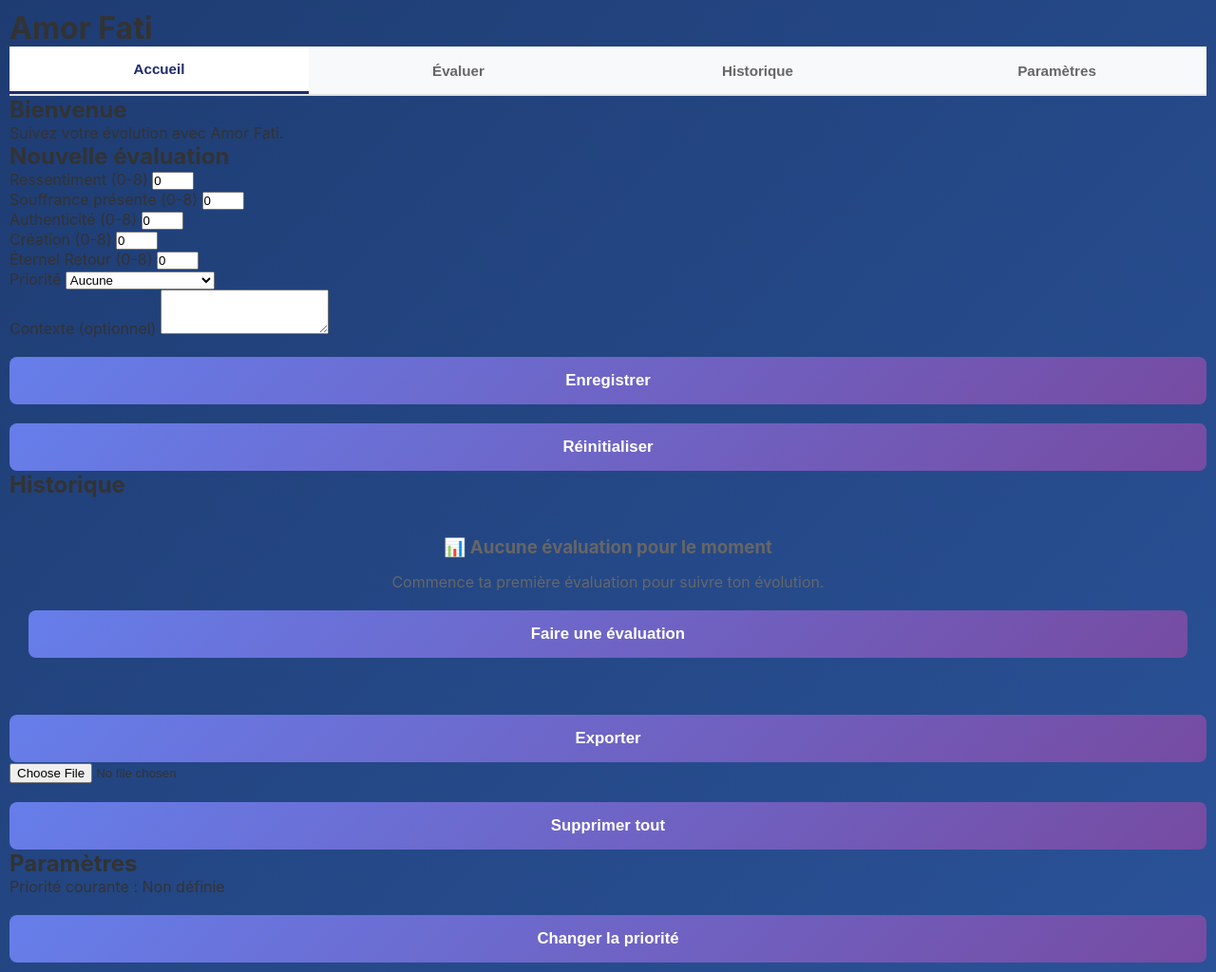
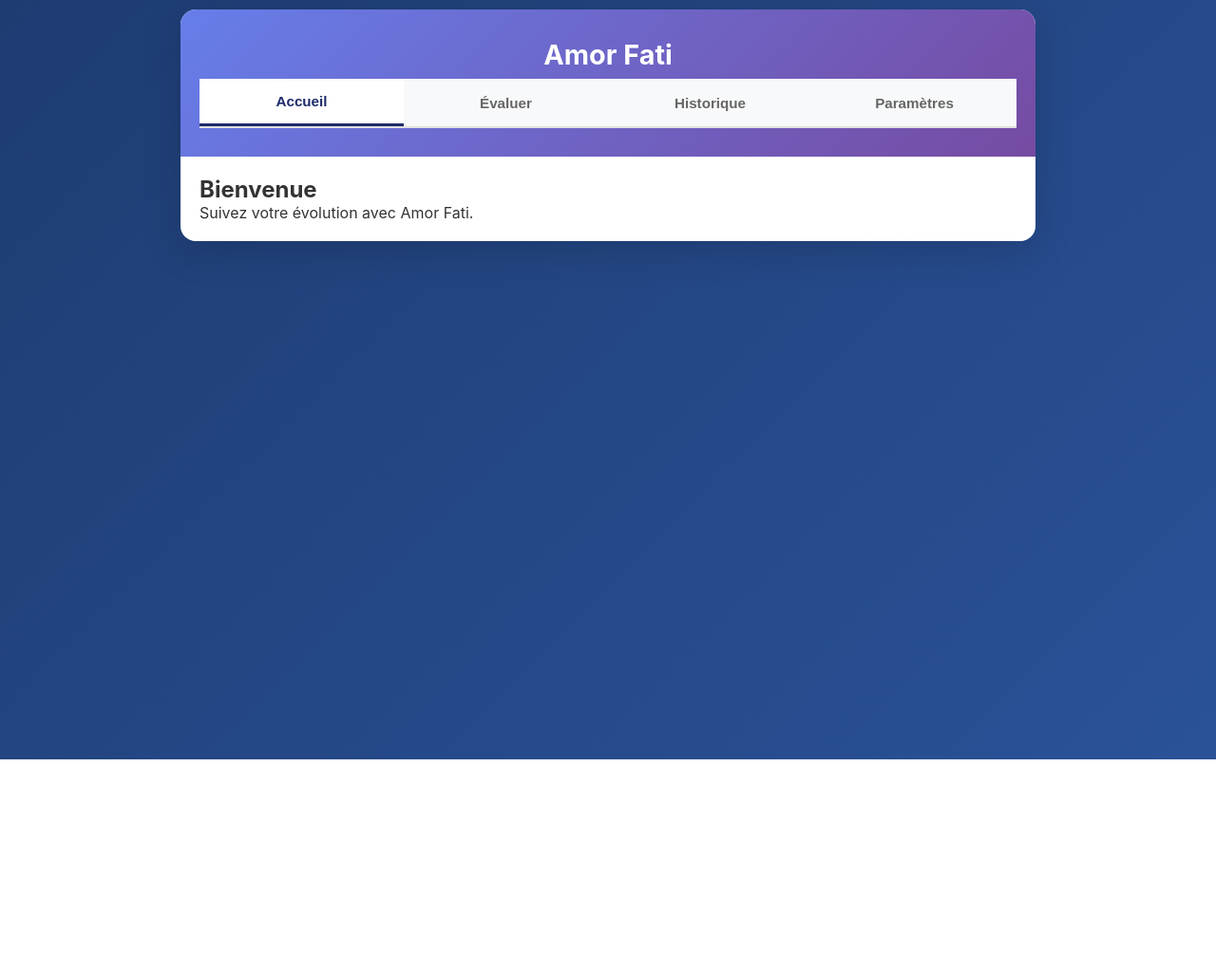
Before and after one commit to mickeymick25/AmorFati, a plain HTML site: page index.html in a window 1280 px wide. Shown: the whole page at 95% size. After the commit the page ends 800 px from the top, so only its background shows below. Drawn offline with Linux system fonts and the light colour scheme.

Commit message:
fix(ui): align HTML classes with styles (header/container, tab-content)

```diff
--- a/index.html
+++ b/index.html
@@ -16,7 +16,8 @@
     <title>Amor Fati Tracker</title>
 </head>
 <body>
-    <header class="app-header">
+    <div class="container">
+    <header class="header">
         <h1>Amor Fati</h1>
         <nav class="nav-tabs">
             <button class="nav-tab active" data-tab="welcome">Accueil</button>
@@ -27,12 +28,12 @@
     </header>
 
     <main>
-        <section id="welcome" class="tab active">
+    <section id="welcome" class="tab-content active">
             <h2>Bienvenue</h2>
             <p>Suivez votre évolution avec Amor Fati.</p>
         </section>
 
-        <section id="assessment" class="tab">
+    <section id="assessment" class="tab-content">
             <h2>Nouvelle évaluation</h2>
             <form id="assessmentForm">
                 <div class="field">
@@ -82,7 +83,7 @@
             <div id="results" class="results"></div>
         </section>
 
-        <section id="history" class="tab">
+    <section id="history" class="tab-content">
             <h2>Historique</h2>
             <div id="historyContent"></div>
             <div class="history-actions">
@@ -92,7 +93,7 @@
             </div>
         </section>
 
-        <section id="settings" class="tab">
+    <section id="settings" class="tab-content">
             <h2>Paramètres</h2>
             <div>Priorité courante : <span id="currentPriority">Non définie</span></div>
             <div style="margin-top:10px">
@@ -100,6 +101,7 @@
             </div>
         </section>
     </main>
+    </div>
 
     <!-- Update banner shown when service worker update available -->
     <div id="updateBanner" style="display:none; position:fixed; bottom:16px; left:16px; right:16px; background:#fff; border:1px solid #ddd; padding:10px; border-radius:8px; box-shadow:0 2px 6px rgba(0,0,0,0.08); z-index:1000;">
```
